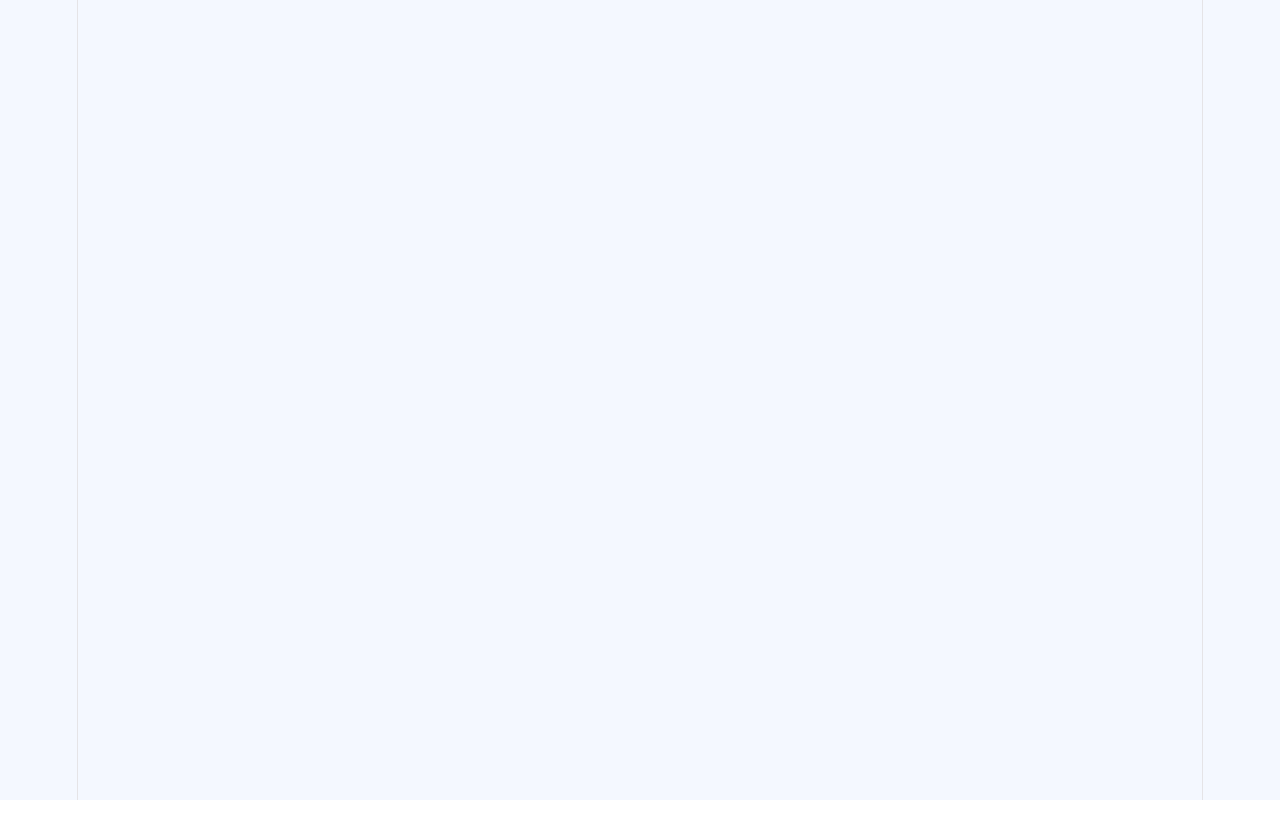
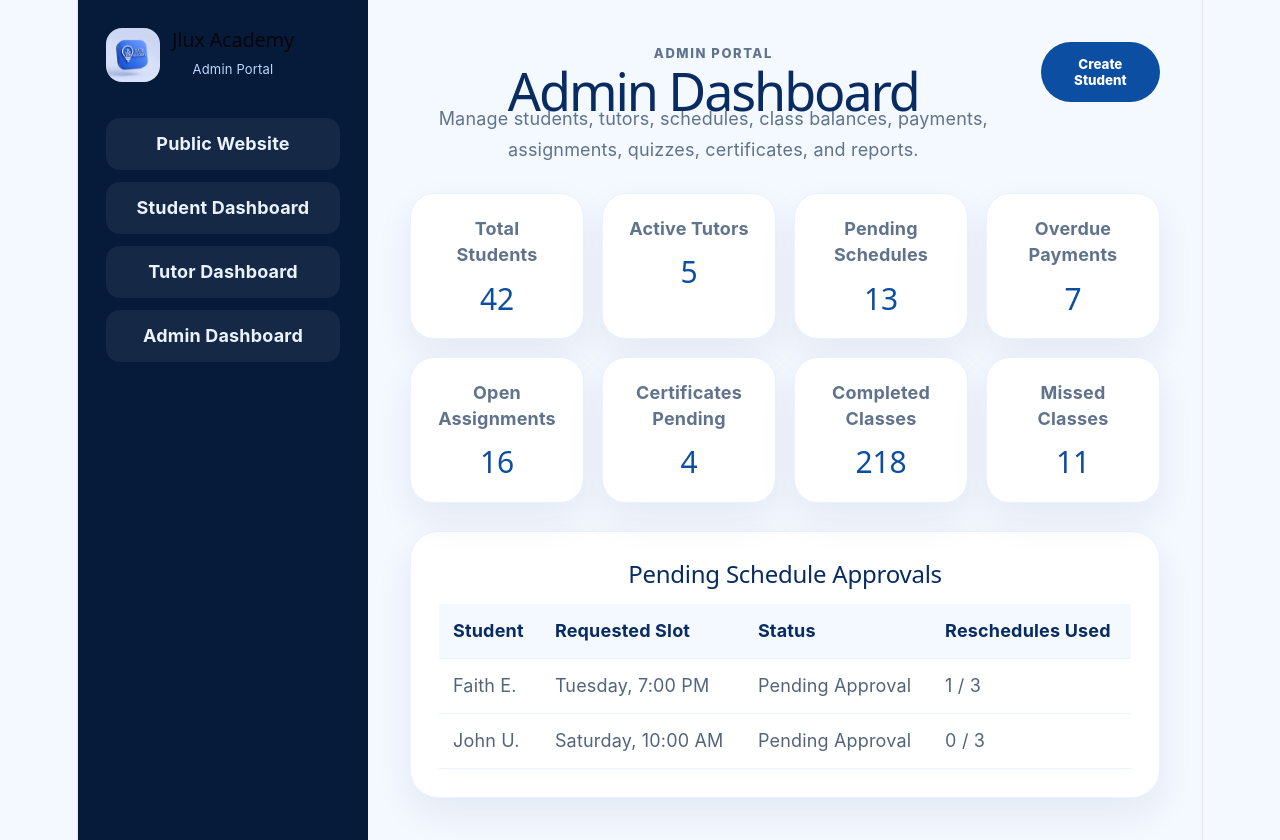
Before and after one commit to johnpaul-udonte/simple-edtech-website, a React (Vite) app: page /admin/dashboard in a window 1280 px wide. Before the commit this address had no page. Before the commit the page ends 800 px from the top, so only its background shows below. Built offline with nearby package versions, Linux system fonts and the light colour scheme.

Commit message:
Add student tutor and admin dashboard mockups

```diff
--- a/src/App.css
+++ b/src/App.css
@@ -651,3 +651,192 @@ button {
 .navActions {
   display: flex;
 }
+
+.dashboardShell {
+  min-height: 100vh;
+  display: grid;
+  grid-template-columns: 290px 1fr;
+  background: #f4f8ff;
+}
+
+.sidebar {
+  background: #061b3a;
+  color: white;
+  padding: 28px;
+}
+
+.dashboardBrand {
+  display: flex;
+  align-items: center;
+  gap: 12px;
+  margin-bottom: 36px;
+}
+
+.dashboardBrand img {
+  width: 54px;
+  height: 54px;
+  border-radius: 16px;
+  object-fit: cover;
+}
+
+.dashboardBrand h2 {
+  margin: 0;
+  font-size: 20px;
+}
+
+.dashboardBrand p {
+  margin: 4px 0 0;
+  color: #bcd6ff;
+  font-size: 13px;
+}
+
+.sideNav {
+  display: grid;
+  gap: 12px;
+}
+
+.sideNav a {
+  padding: 13px 15px;
+  border-radius: 14px;
+  color: #eaf2ff;
+  background: rgba(255, 255, 255, 0.06);
+  font-weight: 700;
+}
+
+.sideNav a:hover {
+  background: rgba(255, 255, 255, 0.14);
+}
+
+.dashboardMain {
+  padding: 42px;
+}
+
+.dashboardHeader {
+  display: flex;
+  justify-content: space-between;
+  gap: 24px;
+  align-items: flex-start;
+  margin-bottom: 28px;
+}
+
+.dashboardHeader h1 {
+  margin: 0;
+  color: #082b61;
+  font-size: clamp(34px, 5vw, 52px);
+  letter-spacing: -0.04em;
+}
+
+.dashboardHeader p {
+  color: #60738c;
+  max-width: 760px;
+  line-height: 1.7;
+}
+
+.dashboardHeader button {
+  border: 0;
+  border-radius: 999px;
+  padding: 14px 20px;
+  background: #0b4ea2;
+  color: white;
+  font-weight: 800;
+  cursor: pointer;
+}
+
+.dashboardGrid {
+  display: grid;
+  grid-template-columns: repeat(4, 1fr);
+  gap: 18px;
+}
+
+.dashboardCard {
+  background: white;
+  border: 1px solid #eaf2ff;
+  border-radius: 24px;
+  padding: 22px;
+  box-shadow: 0 16px 38px rgba(0, 37, 92, 0.07);
+}
+
+.dashboardCard p {
+  margin: 0 0 12px;
+  color: #60738c;
+  font-weight: 700;
+}
+
+.dashboardCard h2 {
+  margin: 0;
+  color: #0b4ea2;
+  font-size: 30px;
+}
+
+.dashboardPanel {
+  margin-top: 28px;
+  background: white;
+  border: 1px solid #eaf2ff;
+  border-radius: 28px;
+  padding: 28px;
+  box-shadow: 0 16px 38px rgba(0, 37, 92, 0.07);
+}
+
+.dashboardPanel h2 {
+  margin-top: 0;
+  color: #082b61;
+}
+
+.dashboardPanel p {
+  color: #60738c;
+  line-height: 1.7;
+}
+
+.dashboardPanel table {
+  width: 100%;
+  border-collapse: collapse;
+  margin-top: 16px;
+}
+
+.dashboardPanel th,
+.dashboardPanel td {
+  text-align: left;
+  padding: 14px;
+  border-bottom: 1px solid #eaf2ff;
+}
+
+.dashboardPanel th {
+  color: #082b61;
+  background: #f4f8ff;
+}
+
+.dashboardPanel td {
+  color: #52647c;
+}
+
+@media (max-width: 1100px) {
+  .dashboardGrid {
+    grid-template-columns: repeat(2, 1fr);
+  }
+
+  .dashboardShell {
+    grid-template-columns: 240px 1fr;
+  }
+}
+
+@media (max-width: 760px) {
+  .dashboardShell {
+    grid-template-columns: 1fr;
+  }
+
+  .sidebar {
+    position: static;
+  }
+
+  .dashboardHeader {
+    flex-direction: column;
+  }
+
+  .dashboardGrid {
+    grid-template-columns: 1fr;
+  }
+
+  .dashboardMain {
+    padding: 24px;
+  }
+}
--- a/src/App.jsx
+++ b/src/App.jsx
@@ -2,6 +2,7 @@ import { BrowserRouter, Routes, Route } from "react-router-dom";
 import "./App.css";
 
 import PublicLayout from "./layouts/PublicLayout";
+import DashboardLayout from "./layouts/DashboardLayout";
 
 import Home from "./pages/public/Home";
 import About from "./pages/public/About";
@@ -13,10 +14,15 @@ import Contact from "./pages/public/Contact";
 import Login from "./pages/auth/Login";
 import Register from "./pages/auth/Register";
 
+import StudentDashboard from "./pages/student/StudentDashboard";
+import TutorDashboard from "./pages/tutor/TutorDashboard";
+import AdminDashboard from "./pages/admin/AdminDashboard";
+
 function App() {
   return (
     <BrowserRouter>
       <Routes>
+        {/* Public website pages */}
         <Route element={<PublicLayout />}>
           <Route path="/" element={<Home />} />
           <Route path="/about" element={<About />} />
@@ -27,6 +33,21 @@ function App() {
           <Route path="/login" element={<Login />} />
           <Route path="/register" element={<Register />} />
         </Route>
+
+        {/* Student dashboard */}
+        <Route element={<DashboardLayout role="Student" />}>
+          <Route path="/student/dashboard" element={<StudentDashboard />} />
+        </Route>
+
+        {/* Tutor dashboard */}
+        <Route element={<DashboardLayout role="Tutor" />}>
+          <Route path="/tutor/dashboard" element={<TutorDashboard />} />
+        </Route>
+
+        {/* Admin dashboard */}
+        <Route element={<DashboardLayout role="Admin" />}>
+          <Route path="/admin/dashboard" element={<AdminDashboard />} />
+        </Route>
       </Routes>
     </BrowserRouter>
   );
--- /dev/null
+++ b/src/layouts/DashboardLayout.jsx
@@ -0,0 +1,30 @@
+import { Link, Outlet } from "react-router-dom";
+
+function DashboardLayout({ role }) {
+  return (
+    <div className="dashboardShell">
+      <aside className="sidebar">
+        <div className="dashboardBrand">
+          <img src="/images/jlux-logo.png" alt="Jlux Academy Logo" />
+          <div>
+            <h2>Jlux Academy</h2>
+            <p>{role} Portal</p>
+          </div>
+        </div>
+
+        <nav className="sideNav">
+          <Link to="/">Public Website</Link>
+          <Link to="/student/dashboard">Student Dashboard</Link>
+          <Link to="/tutor/dashboard">Tutor Dashboard</Link>
+          <Link to="/admin/dashboard">Admin Dashboard</Link>
+        </nav>
+      </aside>
+
+      <main className="dashboardMain">
+        <Outlet />
+      </main>
+    </div>
+  );
+}
+
+export default DashboardLayout;
--- /dev/null
+++ b/src/pages/admin/AdminDashboard.jsx
@@ -0,0 +1,68 @@
+const adminCards = [
+  { label: "Total Students", value: "42" },
+  { label: "Active Tutors", value: "5" },
+  { label: "Pending Schedules", value: "13" },
+  { label: "Overdue Payments", value: "7" },
+  { label: "Open Assignments", value: "16" },
+  { label: "Certificates Pending", value: "4" },
+  { label: "Completed Classes", value: "218" },
+  { label: "Missed Classes", value: "11" },
+];
+
+function AdminDashboard() {
+  return (
+    <section>
+      <div className="dashboardHeader">
+        <div>
+          <p className="eyebrow">Admin Portal</p>
+          <h1>Admin Dashboard</h1>
+          <p>
+            Manage students, tutors, schedules, class balances, payments,
+            assignments, quizzes, certificates, and reports.
+          </p>
+        </div>
+
+        <button>Create Student</button>
+      </div>
+
+      <div className="dashboardGrid">
+        {adminCards.map((card) => (
+          <article className="dashboardCard" key={card.label}>
+            <p>{card.label}</p>
+            <h2>{card.value}</h2>
+          </article>
+        ))}
+      </div>
+
+      <div className="dashboardPanel">
+        <h2>Pending Schedule Approvals</h2>
+        <table>
+          <thead>
+            <tr>
+              <th>Student</th>
+              <th>Requested Slot</th>
+              <th>Status</th>
+              <th>Reschedules Used</th>
+            </tr>
+          </thead>
+          <tbody>
+            <tr>
+              <td>Faith E.</td>
+              <td>Tuesday, 7:00 PM</td>
+              <td>Pending Approval</td>
+              <td>1 / 3</td>
+            </tr>
+            <tr>
+              <td>John U.</td>
+              <td>Saturday, 10:00 AM</td>
+              <td>Pending Approval</td>
+              <td>0 / 3</td>
+            </tr>
+          </tbody>
+        </table>
+      </div>
+    </section>
+  );
+}
+
+export default AdminDashboard;
--- /dev/null
+++ b/src/pages/student/StudentDashboard.jsx
@@ -0,0 +1,49 @@
+const studentCards = [
+  { label: "Course Progress", value: "72%" },
+  { label: "Excel Progress", value: "85%" },
+  { label: "Power BI Progress", value: "60%" },
+  { label: "SQL Progress", value: "45%" },
+  { label: "Python Progress", value: "20%" },
+  { label: "Classes Completed", value: "7" },
+  { label: "Classes Remaining", value: "17" },
+  { label: "Payment Balance", value: "₦45,000" },
+  { label: "Assignment Status", value: "Submitted" },
+  { label: "Weekly Practice Score", value: "82%" },
+  { label: "Tutor Feedback", value: "Good progress" },
+  { label: "Certificates Earned", value: "1" },
+];
+
+function StudentDashboard() {
+  return (
+    <section>
+      <div className="dashboardHeader">
+        <div>
+          <p className="eyebrow">Student Portal</p>
+          <h1>Welcome back, Student</h1>
+          <p>
+            Track your classes, assignments, weekly practice, payment balance,
+            and certificates.
+          </p>
+        </div>
+
+        <button>Choose Weekly Schedule</button>
+      </div>
+
+      <div className="dashboardGrid">
+        {studentCards.map((card) => (
+          <article className="dashboardCard" key={card.label}>
+            <p>{card.label}</p>
+            <h2>{card.value}</h2>
+          </article>
+        ))}
+      </div>
+
+      <div className="dashboardPanel">
+        <h2>Upcoming Class</h2>
+        <p>Power BI Dashboard Design — Saturday, 10:00 AM — Awaiting admin approval.</p>
+      </div>
+    </section>
+  );
+}
+
+export default StudentDashboard;
--- /dev/null
+++ b/src/pages/tutor/TutorDashboard.jsx
@@ -0,0 +1,66 @@
+const tutorCards = [
+  { label: "Assigned Students", value: "18" },
+  { label: "Assignments Pending", value: "9" },
+  { label: "Marked Assignments", value: "34" },
+  { label: "Upcoming Classes", value: "6" },
+  { label: "Quiz Questions Created", value: "120" },
+  { label: "Materials Uploaded", value: "24" },
+];
+
+function TutorDashboard() {
+  return (
+    <section>
+      <div className="dashboardHeader">
+        <div>
+          <p className="eyebrow">Tutor Portal</p>
+          <h1>Tutor Dashboard</h1>
+          <p>
+            Manage assigned students, mark assignments, review quiz performance,
+            upload materials, and send class notes.
+          </p>
+        </div>
+
+        <button>Upload Material</button>
+      </div>
+
+      <div className="dashboardGrid">
+        {tutorCards.map((card) => (
+          <article className="dashboardCard" key={card.label}>
+            <p>{card.label}</p>
+            <h2>{card.value}</h2>
+          </article>
+        ))}
+      </div>
+
+      <div className="dashboardPanel">
+        <h2>Recent Assignment Submissions</h2>
+        <table>
+          <thead>
+            <tr>
+              <th>Student</th>
+              <th>Module</th>
+              <th>Status</th>
+              <th>Score</th>
+            </tr>
+          </thead>
+          <tbody>
+            <tr>
+              <td>Mary A.</td>
+              <td>Excel</td>
+              <td>Submitted</td>
+              <td>Pending</td>
+            </tr>
+            <tr>
+              <td>David O.</td>
+              <td>Power BI</td>
+              <td>Marked</td>
+              <td>88%</td>
+            </tr>
+          </tbody>
+        </table>
+      </div>
+    </section>
+  );
+}
+
+export default TutorDashboard;
```
